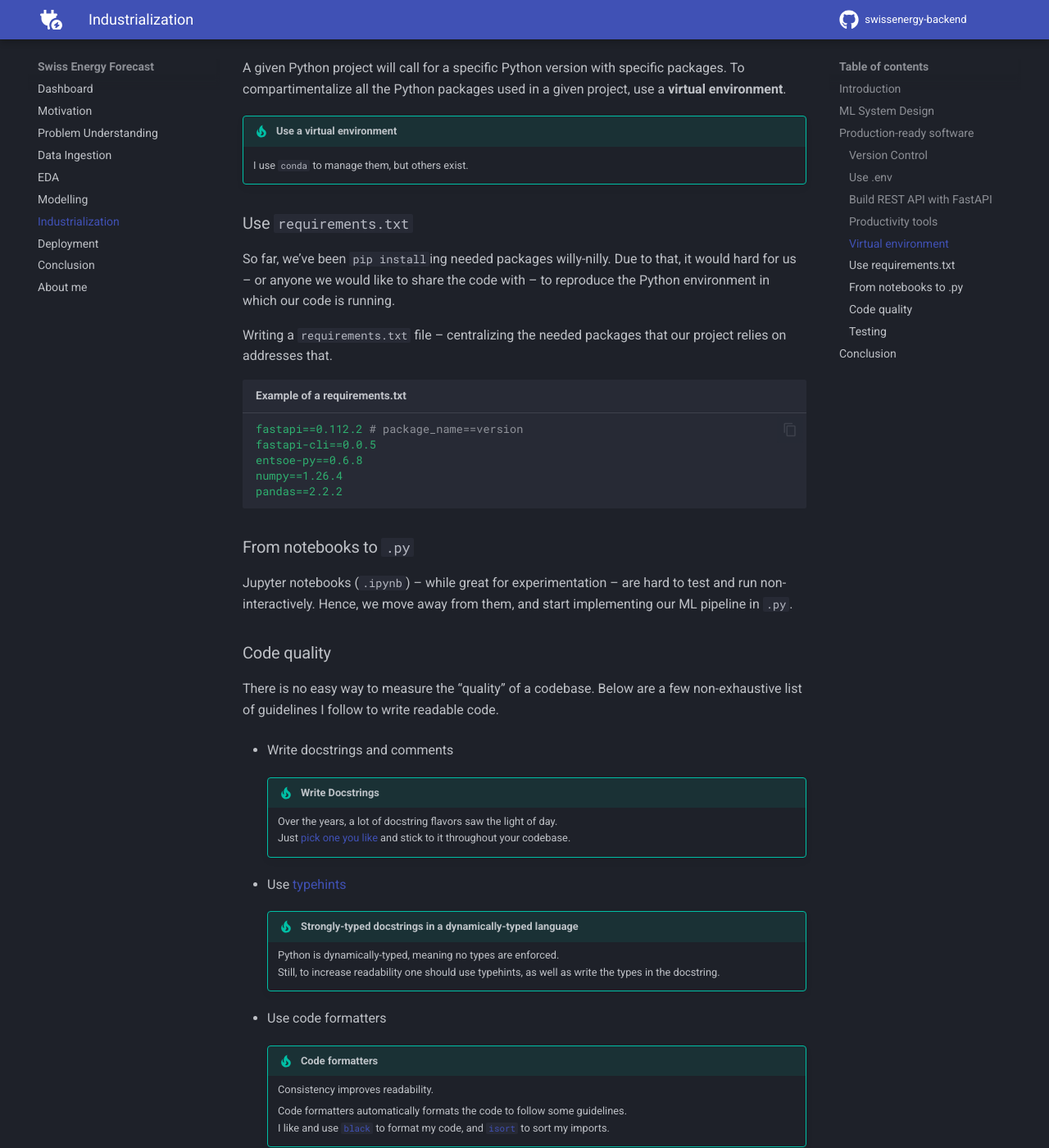
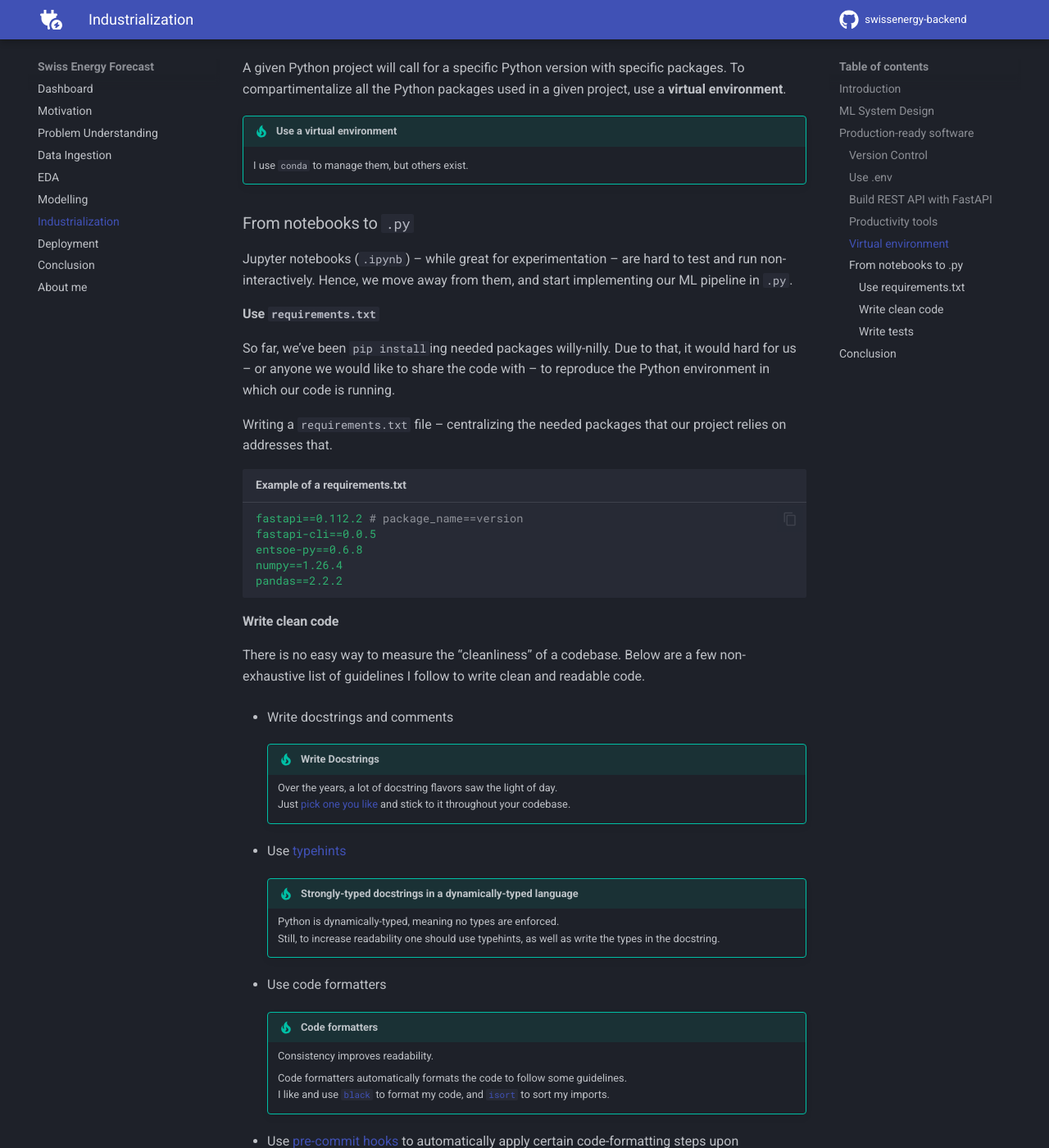
Before and after one commit to arthurgassner/swissenergy-frontend, an MkDocs documentation site: the page built from docs/industrialization.md, in a window 1280 px wide and 1400 px high, scrolled down 4343 px. Shown: the whole window at 82% size. Built offline with MkDocs 1.6.1 and Material for MkDocs 9.7.7, drawn with Linux system fonts in a browser that asks for light colours; a script that is not in the unit is left out; comment, search, counter and statistics services are not loaded; some of the changed lines change nothing that is shown.

Commit message:
Update industrialization.dm

````diff
--- a/docs/industrialization.md
+++ b/docs/industrialization.md
@@ -131,7 +131,12 @@ To compartimentalize all the Python packages used in a given project, use a **vi
 !!! tip "Use a virtual environment"
     I use `conda` to manage them, but others exist.
 
-### Use `requirements.txt`
+### From notebooks to `.py`
+
+Jupyter notebooks (`.ipynb`) -- while great for experimentation -- are hard to test and run non-interactively.
+Hence, we move away from them, and start implementing our ML pipeline in `.py`.
+
+#### Use `requirements.txt`
 
 So far, we've been `pip install`ing needed packages willy-nilly.
 Due to that, it would hard for us -- or anyone we would like to share the code with -- to reproduce the Python environment in which our code is running.
@@ -146,15 +151,10 @@ numpy==1.26.4
 pandas==2.2.2
 ```
 
-### From notebooks to `.py`
+#### Write clean code
 
-Jupyter notebooks (`.ipynb`) -- while great for experimentation -- are hard to test and run non-interactively.
-Hence, we move away from them, and start implementing our ML pipeline in `.py`.
-
-### Code quality
-
-There is no easy way to measure the "quality" of a codebase.
-Below are a few non-exhaustive list of guidelines I follow to write readable code.
+There is no easy way to measure the "cleanliness" of a codebase.
+Below are a few non-exhaustive list of guidelines I follow to write clean and readable code.
 
 - Write docstrings and comments
 
@@ -178,7 +178,7 @@ Below are a few non-exhaustive list of guidelines I follow to write readable cod
 
 - Use [pre-commit hooks](https://pre-commit.com/) to automatically apply certain code-formatting steps upon committing to `git`.
 
-### Testing
+#### Write tests
 
 Untested code breaks easily. What happens if in 2 months I make some change to the codebase; can I be confident I didn't break the whole thing?
 That's were tests come in. To test python code, [`pytest`](https://docs.pytest.org/en/stable/) is a battle-tested solution.
````
